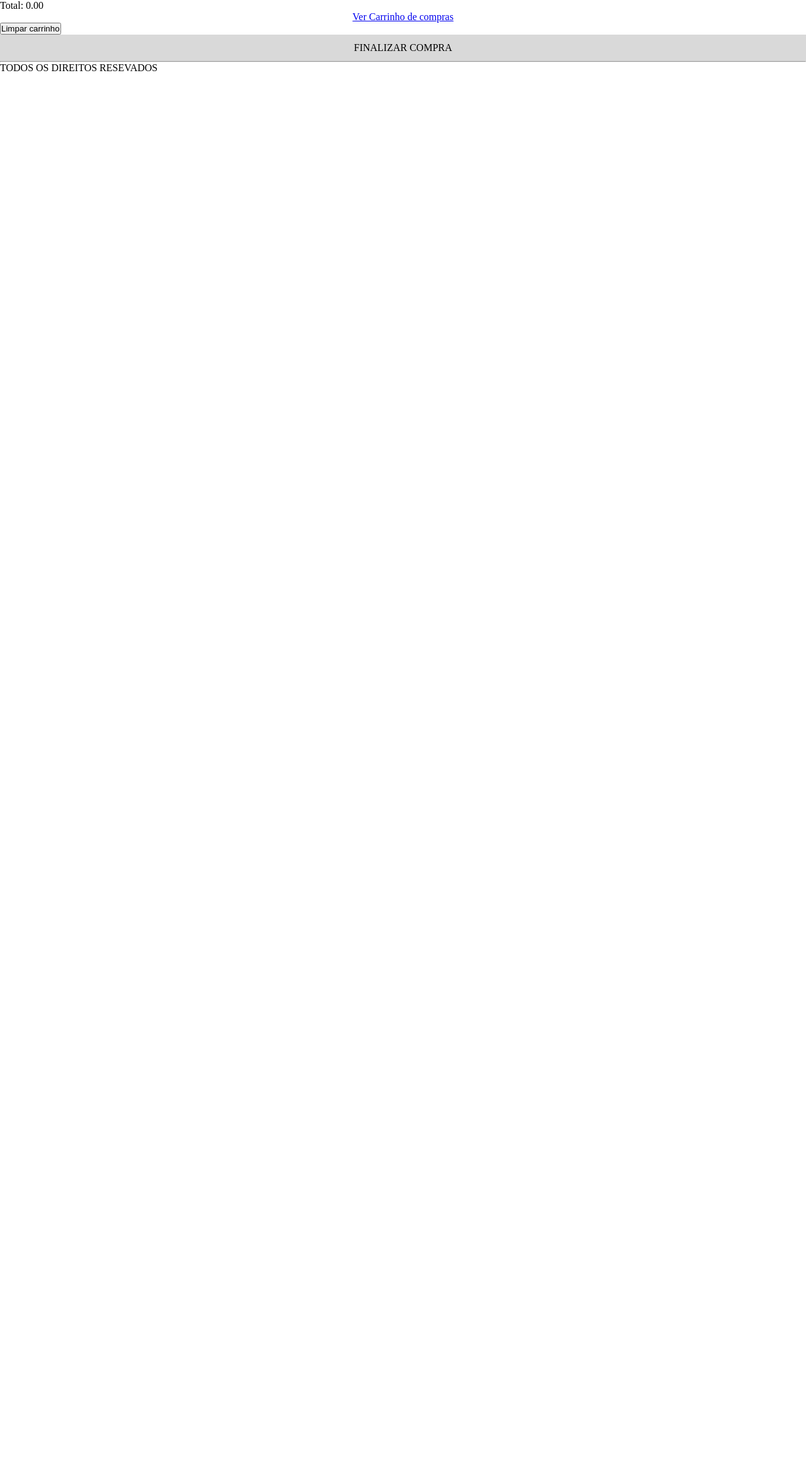
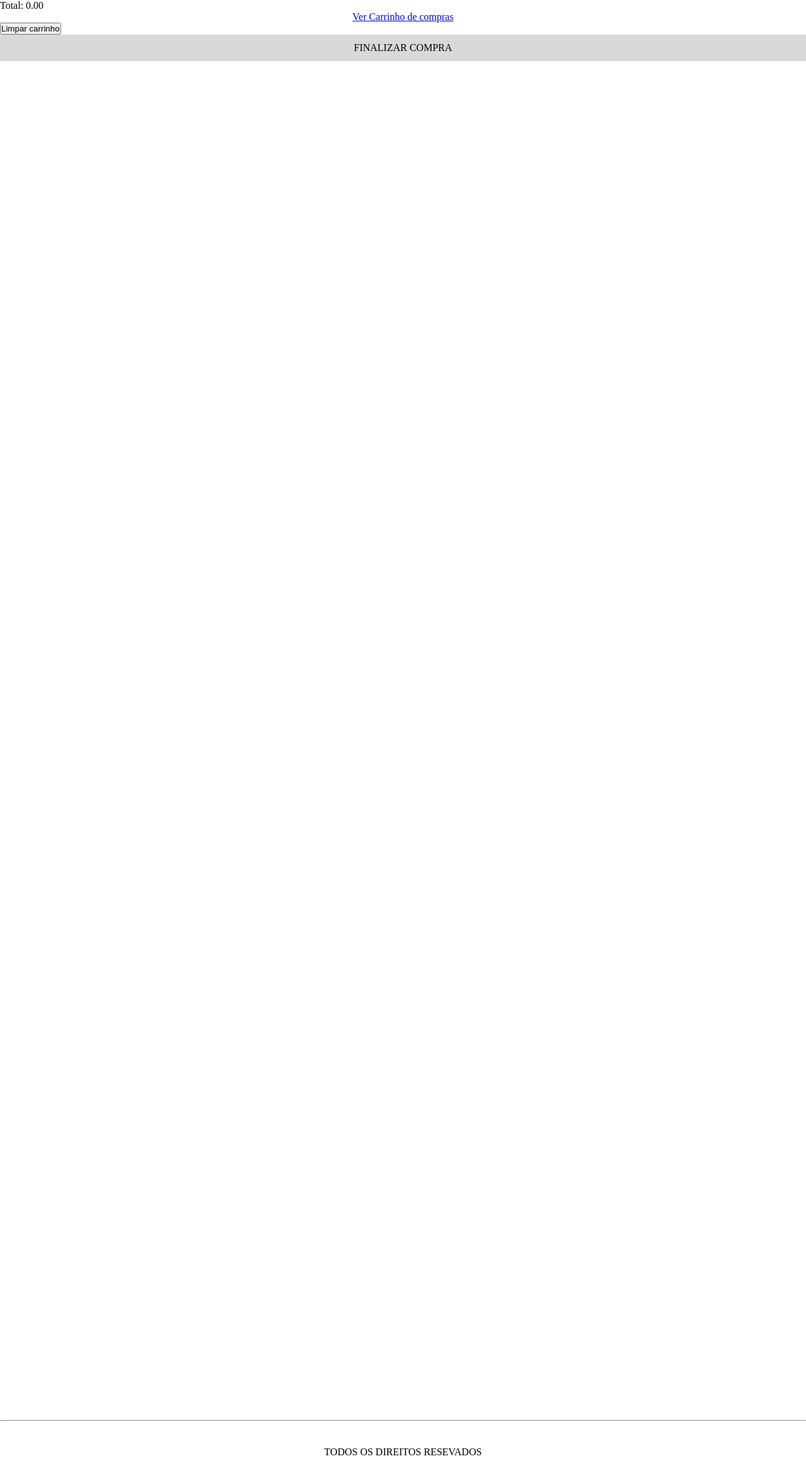
Before and after one commit to zeluiz9571/morlys_site, a PHP site: page /carrinho.html in a window 1280 px wide. Shown: the part 123-2478 px from the top of the page at 63% size. Before the commit the page ends 236 px from the top, so only its background shows below. Run offline with PHP 8.4, Linux system fonts and the light colour scheme.

Commit message:
José 20th commit

```diff
--- a/carrinhocss.css
+++ b/carrinhocss.css
@@ -3,6 +3,17 @@
 margin: 0;
 padding:0;
 box-sizing: border-box;
+}
+
+section{
+    height: 2200px;
+}
+footer{
+    height: 100px;
+    text-align: center;
+}
+footer p{
+    padding: 40px;
 }
 
 .navbarsup{
```
